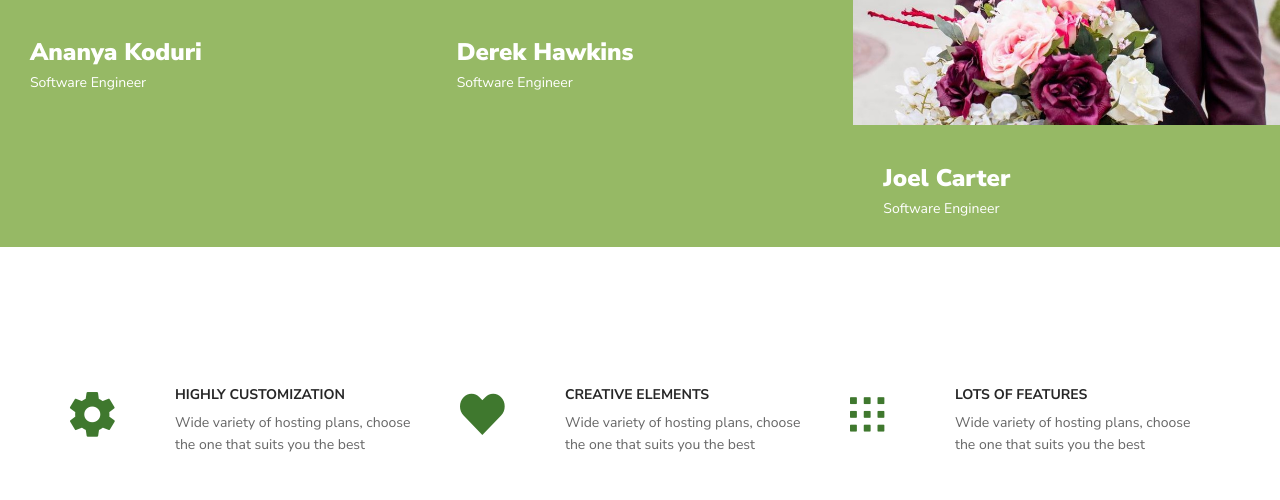
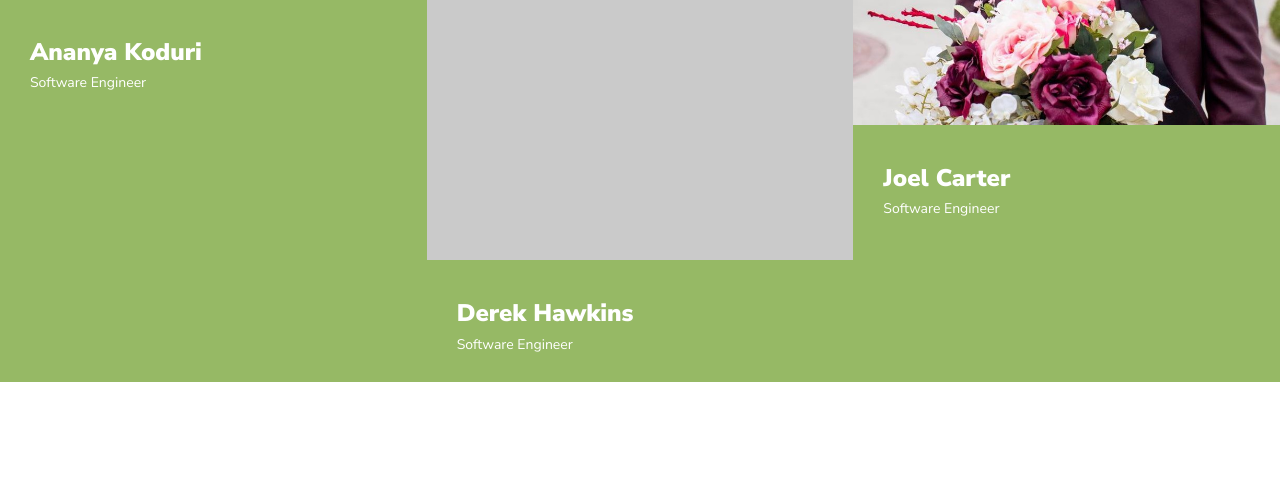
Before and after one commit to zaraconsulting/zaraconsulting, a Flask app: page / in a window 1280 px wide. Shown: the part 2615-3115 px from the top of the page. Run offline with Flask 2, Linux system fonts and the light colour scheme; some libraries are stand-ins or nearby versions; some web fonts are replaced.

Commit message:
added derek's picture

```diff
--- a/app/templates/index.html
+++ b/app/templates/index.html
@@ -148,7 +148,7 @@
       </div>
       <div class="col-md-4 col-sm-4 no-padding">
         <div class="team-box">
-          <img src="{{ url_for('static', filename='img/team/a.jpg') }}" alt="" class="img-responsive">
+          <img src="{{ url_for('static', filename='img/team/1.jpg') }}" alt="" class="img-responsive">
           <div class="team-inner">
             <h3 class="f-bold">Derek Hawkins</h3>
             <h5>Software Engineer</h5>
```
